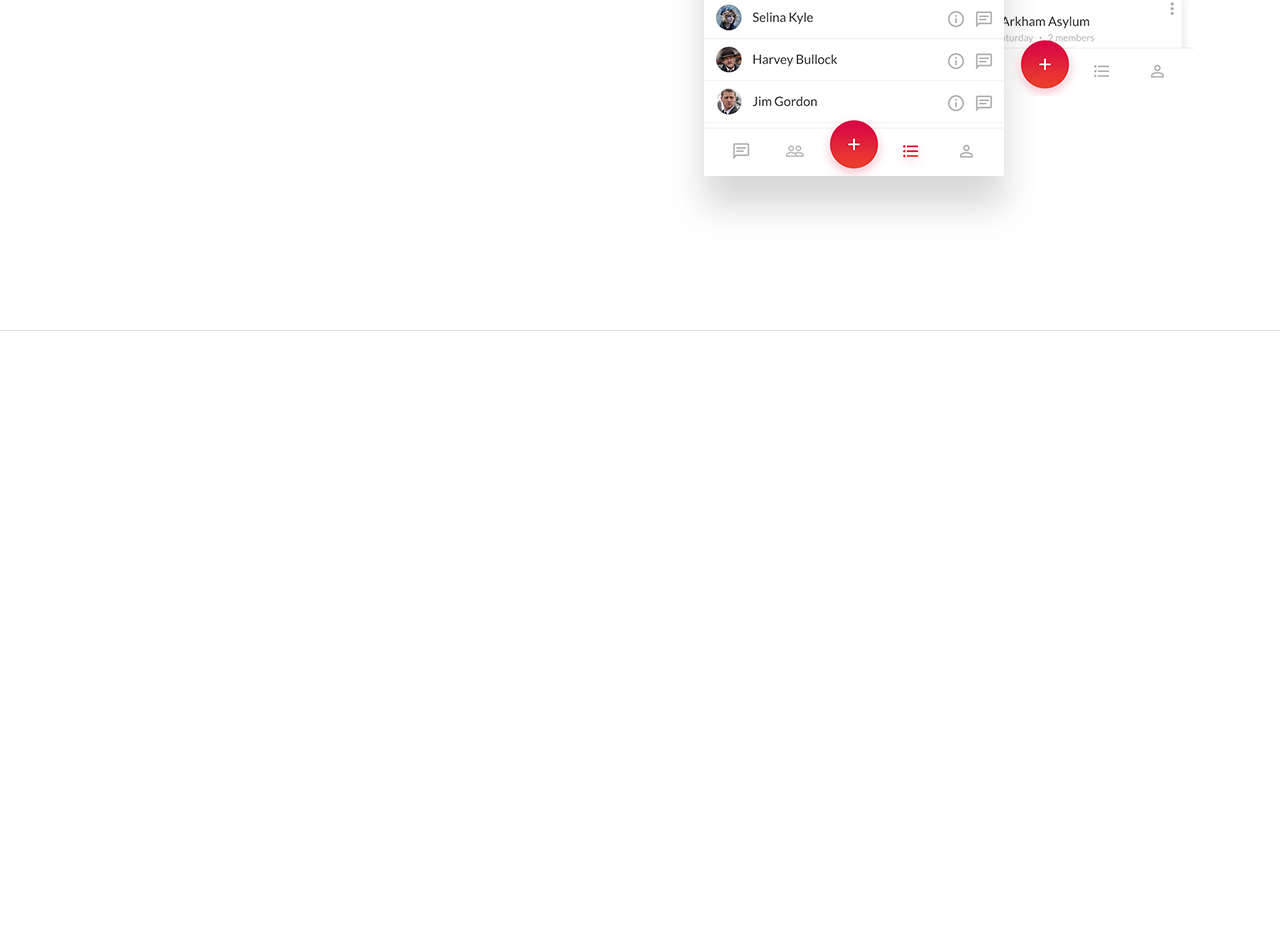
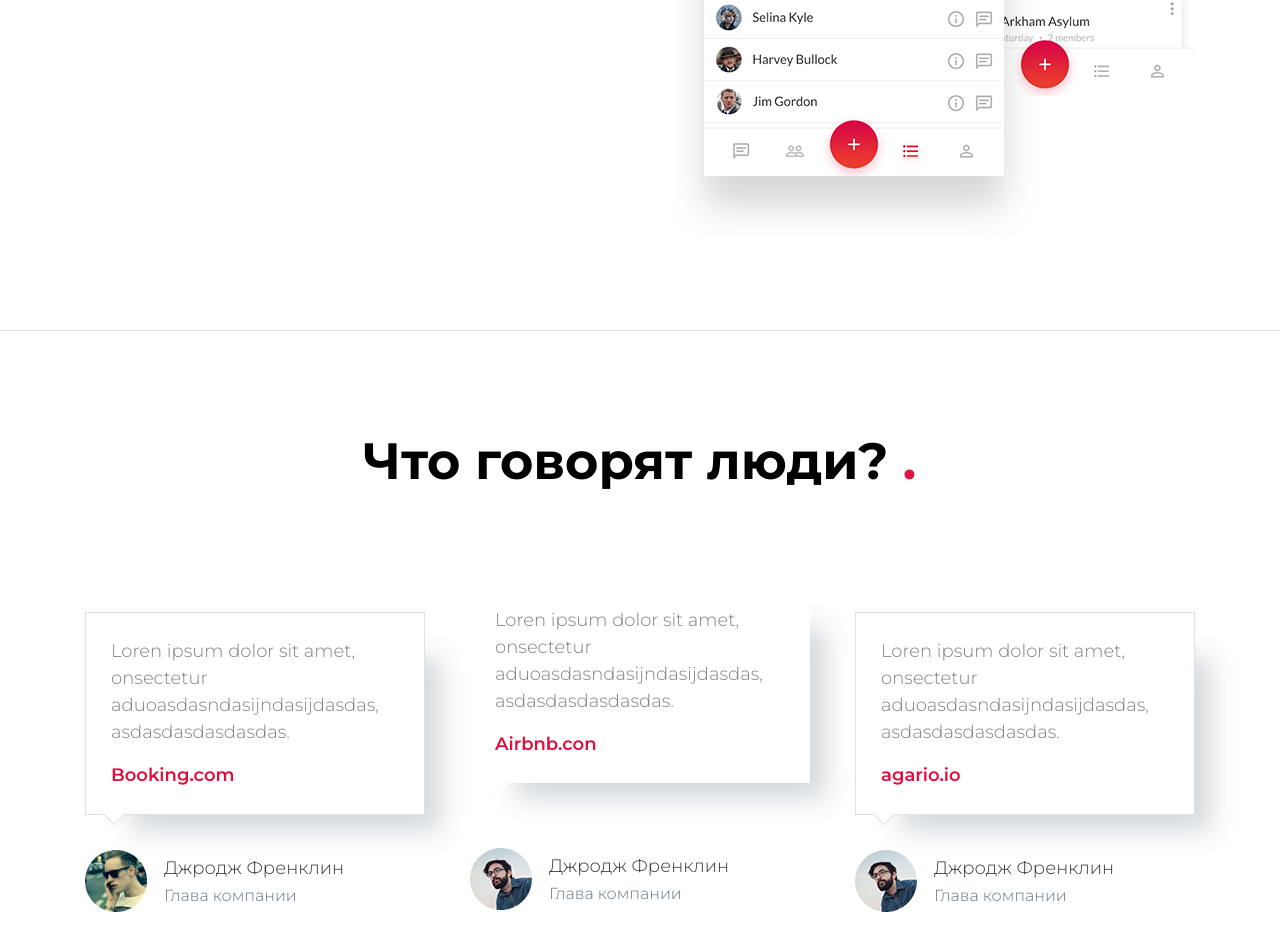
Before and after one commit to Robert0-F/GulpBootstrapSite, a website: page public/index.html in a window 1280 px wide. Shown: the part 2198-3148 px from the top of the page. Before the commit the page ends 2529 px from the top, so only its background shows below. Drawn offline with nearby package versions, Linux system fonts and the light colour scheme; a web font is replaced by a local one.

Commit message:
[new] : Добавил блок с отзывами

```diff
--- a/app/css/main.scss
+++ b/app/css/main.scss
@@ -147,3 +147,85 @@ header {
     }
   }
 }
+
+
+.reviews {
+    margin-top: 100px;
+    margin-bottom: 150px;
+
+    h3 {
+        text-align: center;
+        font-weight: 700;
+        font-size: 51px;
+        margin-bottom: 120px;
+        color:#000;
+
+
+        .dot {
+            color: #de173f;
+        }
+    }
+
+
+    .review {
+        border: 1px solid #e0e0e0;
+        width: 340px;
+        color: #808080;
+        font-size: 18px;
+        padding: 25px;
+        position: relative;
+        -webkit-box-shadow: 31px 31px 26px -15px rgba(34, 60, 80, 0.2);
+        -moz-box-shadow: 31px 31px 26px -15px rgba(34, 60, 80, 0.2);
+        box-shadow: 31px 31px 26px -15px rgba(34, 60, 80, 0.2);
+
+
+
+        &.main {
+            top: -30px;
+            border: 0;
+
+            &::after {
+                border: 0;
+            }
+
+        }
+        .website {
+            color: #dd1140;
+            font-weight: 600;
+        }
+
+        &::after {
+            content: "";
+            display: block;
+            width: 16px;
+            height: 16px;
+            background: #fff;
+            position: absolute;
+            bottom: -8px;
+            left: 20px;
+            transform: rotate(45deg);
+            border-right: 1px solid #e0e0e0 ;
+            border-bottom: 1px solid #e0e0e0;
+        }
+
+    }
+    .avtor {
+        margin-top: 35px;
+        img {
+            margin-right: 17px;
+            float: left;
+        }
+
+        .name {
+            margin-top: 5px;
+            color: #363636;
+            font-size: 18px;
+            float: left;
+
+            .position {
+                font-size: 16px;
+                color: #667386;
+            }
+        }
+    }
+}
--- a/public/index.html
+++ b/public/index.html
@@ -59,6 +59,56 @@ eiusmod tempor incididunt ut labore et dolore magna aliqua. Ut enim ad minim ven
       </div>
     </div>
   </section>
+
+  <section class='reviews container'>
+    <h3>Что говорят люди? <span class="dot">.</span></h3>
+    <div class="flex">
+        <div>
+            <div class="review">
+                <p>Loren ipsum dolor sit amet, onsectetur aduoasdasndasijndasijdasdas, asdasdasdasdasdas.</p>
+                <span class="website">Booking.com</span>
+            </div>
+            <div class="avtor">
+                <img src="img/avtor-2.png" alt="">
+                <span class="name">
+                    Джродж Френклин <br>
+                    <span class="position">Глава компании</span>
+                </span>
+            </div>
+        </div>
+        <div>
+            <div class="review main">
+                <p>Loren ipsum dolor sit amet, onsectetur aduoasdasndasijndasijdasdas, asdasdasdasdasdas.</p>
+                <span class="website">Airbnb.con</span>
+            </div>
+            <div class="avtor">
+                <img src="img/avtor-1.png" alt="">
+                <span class="name">
+                    Джродж Френклин <br>
+                    <span class="position">Глава компании</span>
+                </span>
+            </div>
+        </div>
+        <div>
+            <div class="review">
+                <p>Loren ipsum dolor sit amet, onsectetur aduoasdasndasijndasijdasdas, asdasdasdasdasdas.</p>
+                <span class="website">agario.io</span>
+            </div>
+            <div class="avtor">
+                <img src="img/avtor-1.png" alt="">
+                <span class="name">
+                    Джродж Френклин <br>
+                    <span class="position">Глава компании</span>
+                </span>
+            </div>
+
+        </div>
+    </div>
+</div>
+
+</section>
+
+
   <script src="https://ajax.googleapis.com/ajax/libs/jquery/3.4.1/jquery.min.js"></script>
   <script src="/js/main-min.js"></script>
 </body>
```
Also changed, not shown: public/css/main.min.css, public/img/avtor-1.png (added), public/img/avtor-2.png (added).
